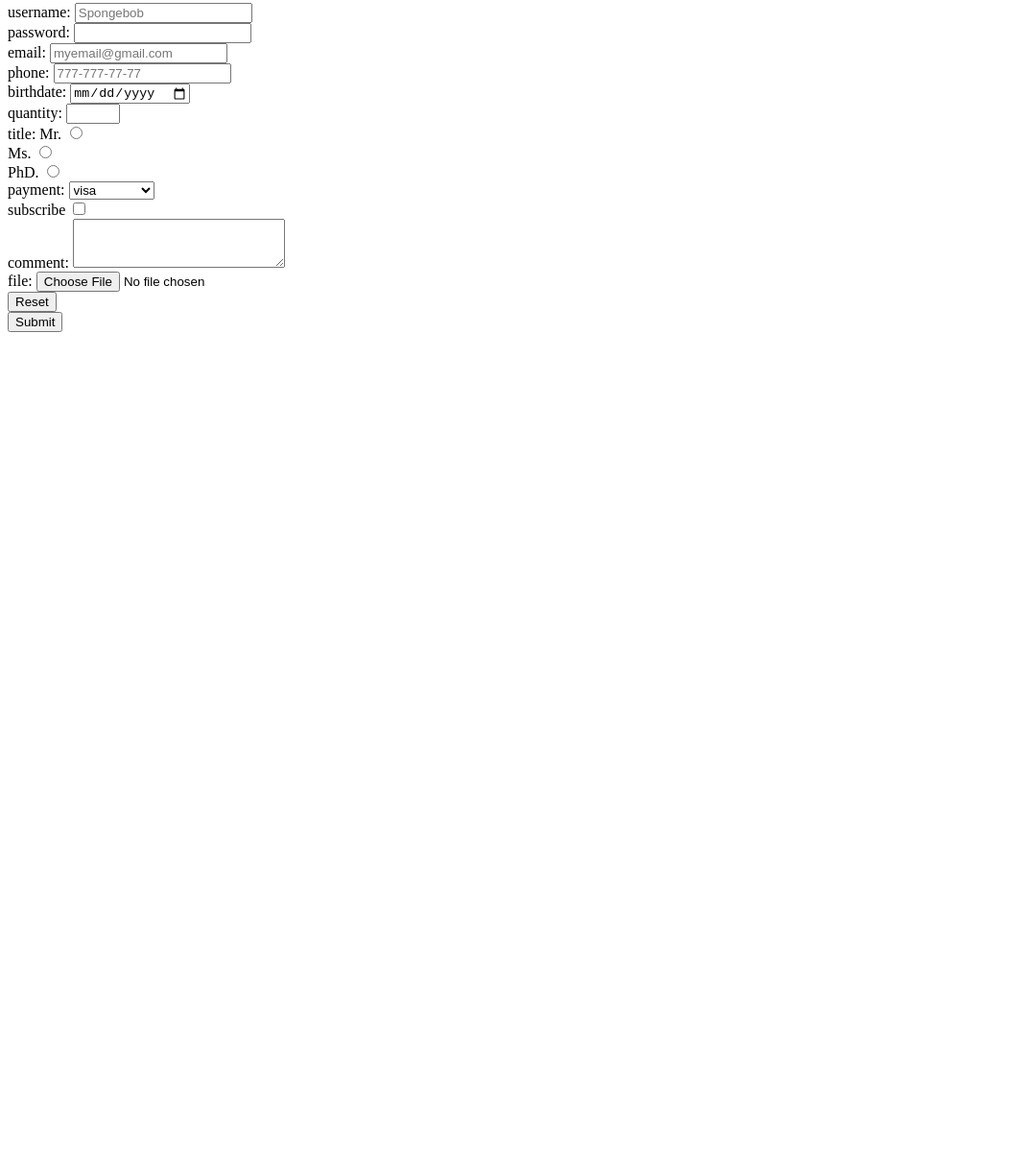
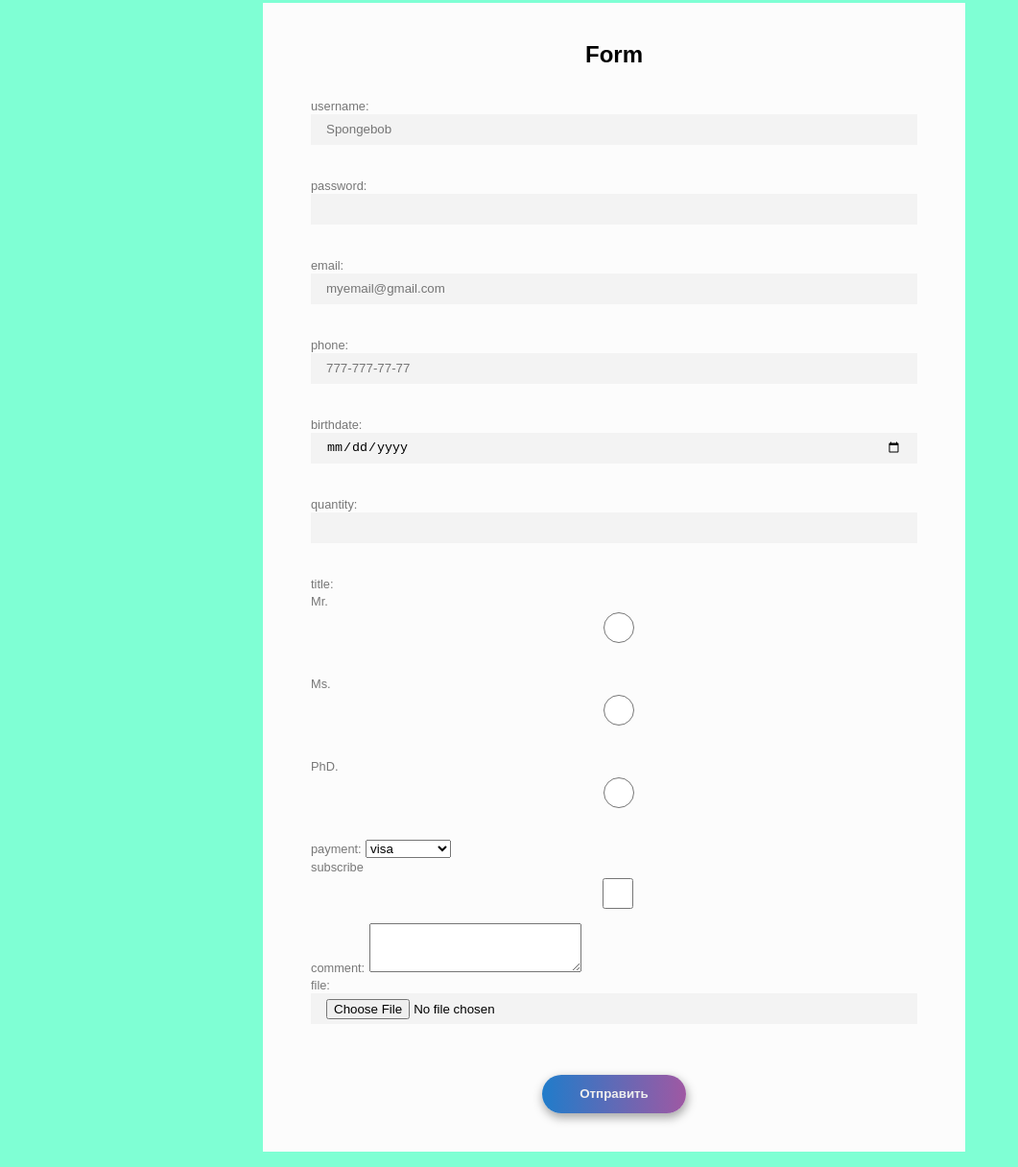
Before and after one commit to julik04/form-ex.github.io, a plain HTML site: page index.html in a window 1280 px wide. Shown: the part 5-1221 px from the top of the page at 96% size, without its empty margins (0-1061 px from the left). Before the commit the page ends 800 px from the top, so only its background shows below. Drawn offline with Linux system fonts and the light colour scheme.

Commit message:
added css

```diff
--- a/index.html
+++ b/index.html
@@ -4,29 +4,31 @@
     <meta charset="UTF-8">
     <meta name="viewport" content="width=device-width, initial-scale=1.0">
     <title>Form</title>
-    <script defer src="script.js"></script>
+    <script src="script.js"></script>
+    <link rel="stylesheet" href="styles.css">
 </head>
 <body>
-    <form action="/" method="POST" enctype="multipart/form-data">
+    <form enctype="multipart/form-data" id="some-form" onsubmit="return validateForm()">
+        <h2 class="header">Form</h2>
         <label for="username">username: </label>
-        <input type="text" id="username" placeholder="Spongebob" minlength="6" maxlength="15" required><br>
+        <input type="text" id="username" placeholder="Spongebob" minlength="6" maxlength="15"><br>
 
         <label for="password">password: </label>
         <input type="password" id="password" required><br>
 
         <label for="email">email: </label>
-        <input type="email" id="email" placeholder="myemail@gmail.com" required><br>
+        <input type="email" id="email" placeholder="myemail@gmail.com"><br>
 
         <label for="phone">phone: </label>
-        <input type="phone" id="phone" placeholder="777-777-77-77" pattern="[0-9]{3}-[0-9]{3}-[0-9]{2}-[0-9]{2}" required><br>
+        <input type="phone" id="phone" placeholder="777-777-77-77" pattern="[0-9]{3}-[0-9]{3}-[0-9]{2}-[0-9]{2}"><br>
 
         <label for="bday">birthdate: </label>
-        <input type="date" id="bday" required><br>
+        <input type="date" id="bday"><br>
 
         <label for="quantity">quantity: </label>
         <input type="number" id="quantity" min="0" max="99"><br>
 
-        <label for="title">title:</label>
+        <label for="title">title:</label><br>
         <label for="Mr">Mr. </label>
         <input type="radio" id="Mr." value="Mr." name="title"><br>
         <label for="Ms">Ms. </label>
@@ -50,8 +52,7 @@
         <label for="file">file:</label>
         <input type="file" id="file" accept="image/png, image/jpeg"><br>
 
-        <input type="reset"><br>
-        <input type="submit">
+        <button type="submit">Отправить</button>
 
     </form>
     <p class="error" id="errorMessage"></p>
--- a/script.js
+++ b/script.js
@@ -1,16 +1,16 @@
 function validateForm(){
     const name = document.getElementById('username').value;
     const password = document.getElementById('password').value;
-    const form = document.getElementById('form').value;
     const email = document.getElementById('email').value;
-    const error = document.getElementById('error');
+    const errorMessage = document.getElementById('errorMessage');
 
     const regexPassword = /^(?=.*\d)(?=.*[a-z])(?=.*[A-Z]).{6,}$/;
 
     if(!regexPassword.test(password)){
-        errorMessage.innerHTML = 'Пароль должен содержать минимум 6 символов, одну заглавную и одну строчную буквы и цифру'
+        errorMessage.innerHTML = 'Пароль должен содержать минимум 6 символов, одну заглавную и одну строчную буквы и цифру';
+        return false;
     }
+    errorMessage.innerHTML = '';
     alert('Данные отправлены');
-    errorMessage.innerHTML = '';
     return true;
 }
--- /dev/null
+++ b/styles.css
@@ -0,0 +1,60 @@
+body {
+    background-color: aquamarine;
+}
+
+#some-form {
+    width: 50%;
+    margin: 0 auto;
+    background-color: #fcfcfc;
+    padding: 20px 50px 40px;
+    font-family: sans-serif;
+  }
+
+#some-form * {
+    box-sizing: border-box;
+}
+
+#some-form h2{
+    text-align: center;
+    margin-bottom: 30px;
+  }
+
+#some-form input {
+    margin-bottom: 15px;
+}
+
+#some-form input {
+    display: block;
+    height: 32px;
+    padding: 6px 16px;
+    width: 100%;
+    border: none;
+    background-color: #f3f3f3;
+  }
+
+#some-form label {
+color: #777;
+font-size: 0.8em;
+}
+
+#some-form input[type=checkbox] {
+    float: left;
+  }
+
+  #some-form button[type=submit] {
+    display: block;
+    margin: 20px auto 0;
+    width: 150px;
+    height: 40px;
+    border-radius: 25px;
+    border: none;
+    color: #eee;
+    font-weight: 700;
+    box-shadow: 1px 4px 10px 1px #aaa;
+
+    background: #207cca; /* Old browsers */
+    background: -moz-linear-gradient(left, #207cca 0%, #9f58a3 100%); /* FF3.6-15 */
+    background: -webkit-linear-gradient(left, #207cca 0%,#9f58a3 100%); /* Chrome10-25,Safari5.1-6 */
+    background: linear-gradient(to right, #207cca 0%,#9f58a3 100%); /* W3C, IE10+, FF16+, Chrome26+, Opera12+, Safari7+ */
+    filter: progid:DXImageTransform.Microsoft.gradient( startColorstr='#207cca', endColorstr='#9f58a3',GradientType=1 ); /* IE6-9 */
+  }
```
